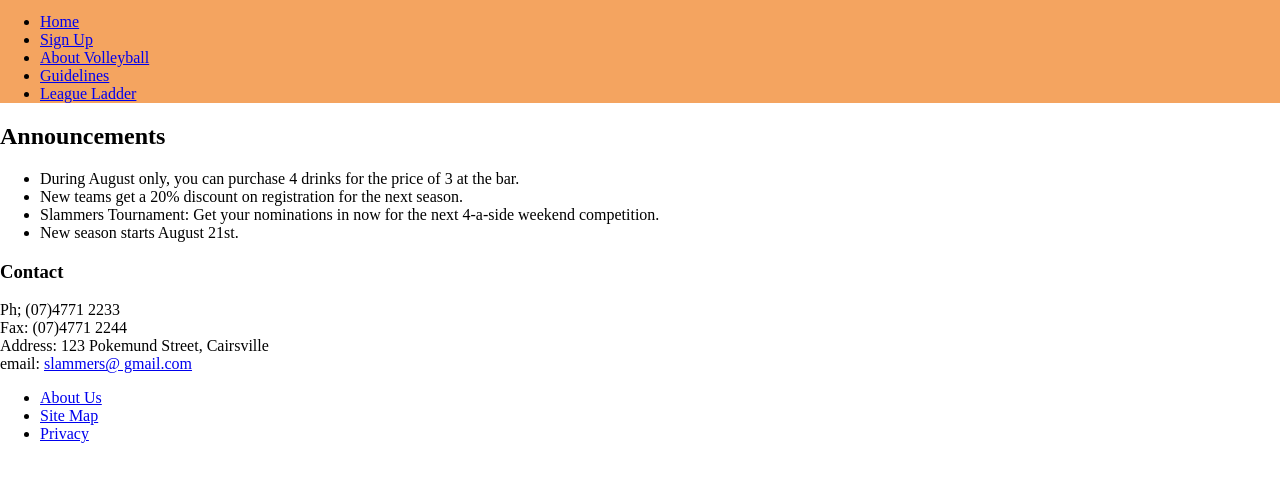
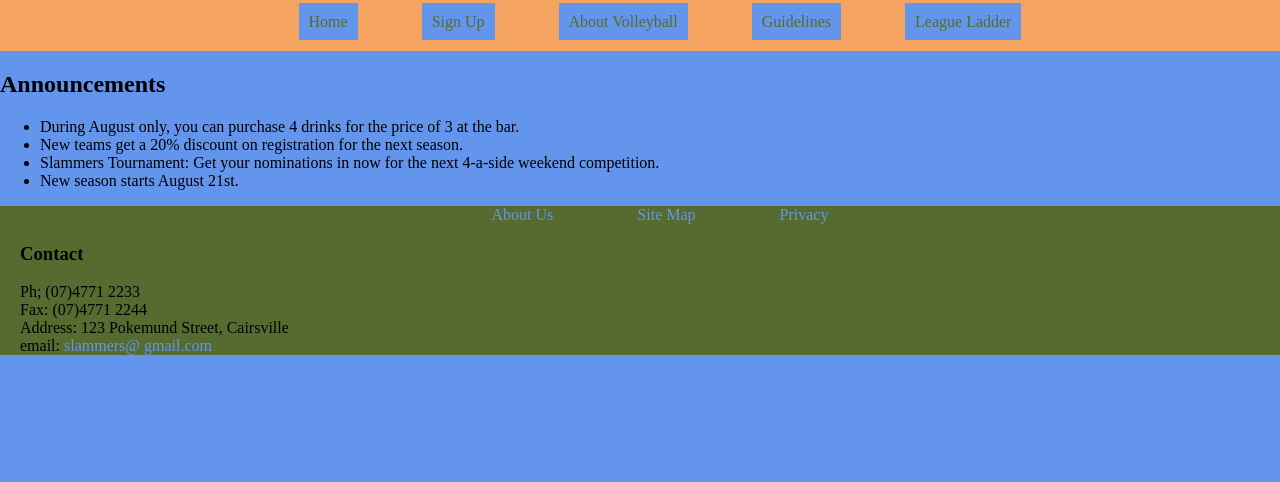
Before and after one commit to DanWPage/CP1406, a plain HTML site: page Slammers/index.html in a window 1280 px wide. Shown: the part 192-674 px from the top of the page. Drawn offline with Linux system fonts and the light colour scheme.

Commit message:
Add more css to nav and footer.

```diff
--- a/Slammers/index.html
+++ b/Slammers/index.html
@@ -29,6 +29,11 @@
         </ul>
     </div>
     <footer>
+        <ul>
+            <li><a href="pages/aboutus.html">About Us</a> </li>
+            <li><a href="pages/sitemap.html">Site Map</a> </li>
+            <li><a href="pages/privacy.html">Privacy</a> </li>
+        </ul>
         <div class="contact">
             <h3>Contact</h3>
             Ph;  (07)4771 2233<br>
@@ -37,11 +42,6 @@
             email: <a href="mailto:slammers@gmial.com">slammers@ gmail.com</a>
 
         </div>
-        <ul>
-            <li><a href="pages/aboutus.html">About Us</a> </li>
-            <li><a href="pages/sitemap.html">Site Map</a> </li>
-            <li><a href="pages/privacy.html">Privacy</a> </li>
-        </ul>
     </footer>
 </body>
 </html>
--- a/Slammers/mainstyles.css
+++ b/Slammers/mainstyles.css
@@ -1,5 +1,6 @@
 
-body    {margin: 0}
+body    {margin: 0;
+        background-color: cornflowerblue;}
 
 header  {margin: 0;
         background: sandybrown url("images/sand.jpg") fixed;
@@ -7,11 +8,36 @@ header  {margin: 0;
 
 h1      {margin: 0;
         padding: 60px;
-        font-family: "Buxton Sketch";
+        font: "Buxton Sketch";
         font-style: oblique;
         color: mediumblue;
         text-align: center;
         font-size: 60px;}
 
-nav     {display: inline;
+nav     {text-align: center;
         }
+
+nav ul  {padding-bottom: 20px;}
+
+nav li  {display: inline;
+        margin: 30px;}
+
+nav a   {text-decoration: none;
+        padding: 10px;
+        font: "Arial Rounded MT Bold";
+        color: darkolivegreen;
+        background-color: cornflowerblue;}
+
+footer {background-color: darkolivegreen;}
+
+footer div      {margin-left: 20px;}
+
+footer ul       {text-align: center;
+                float: none;}
+
+footer li       {display: inline;
+                margin: 30px;
+                padding: 10px;}
+
+footer a        {text-decoration: none;
+                color: cornflowerblue;}
```
